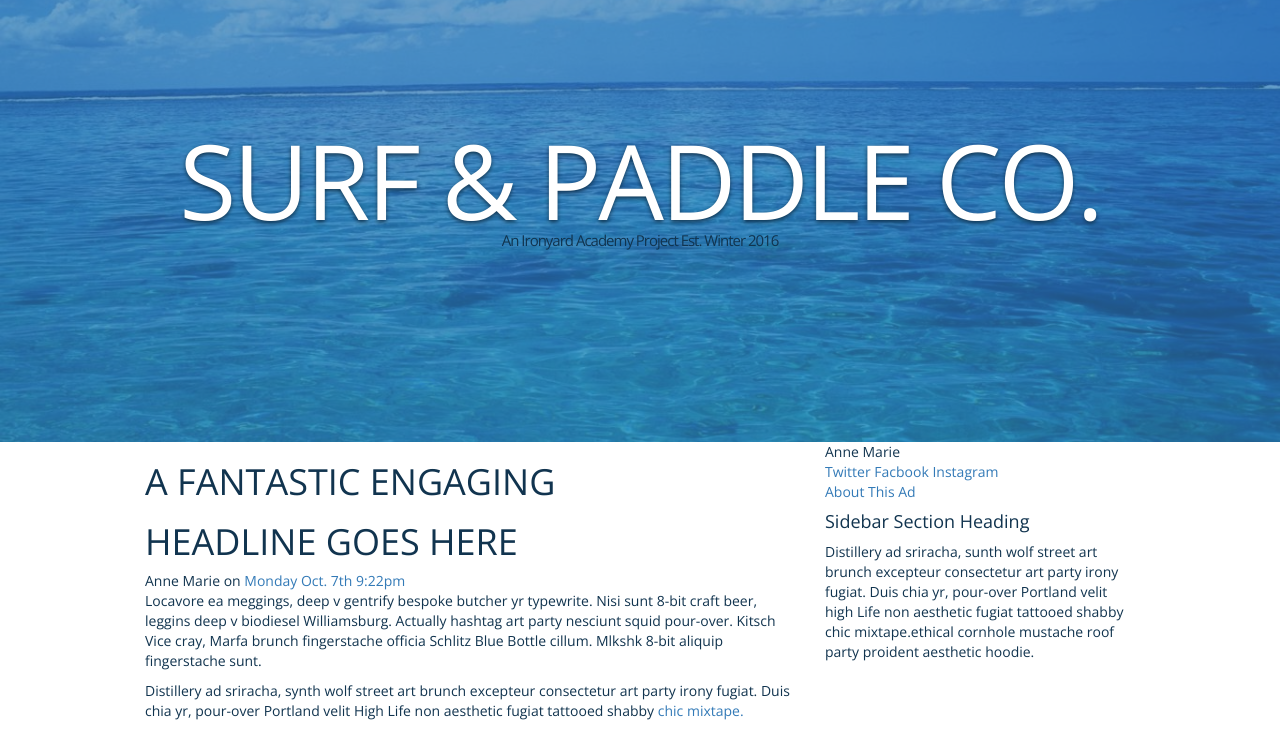
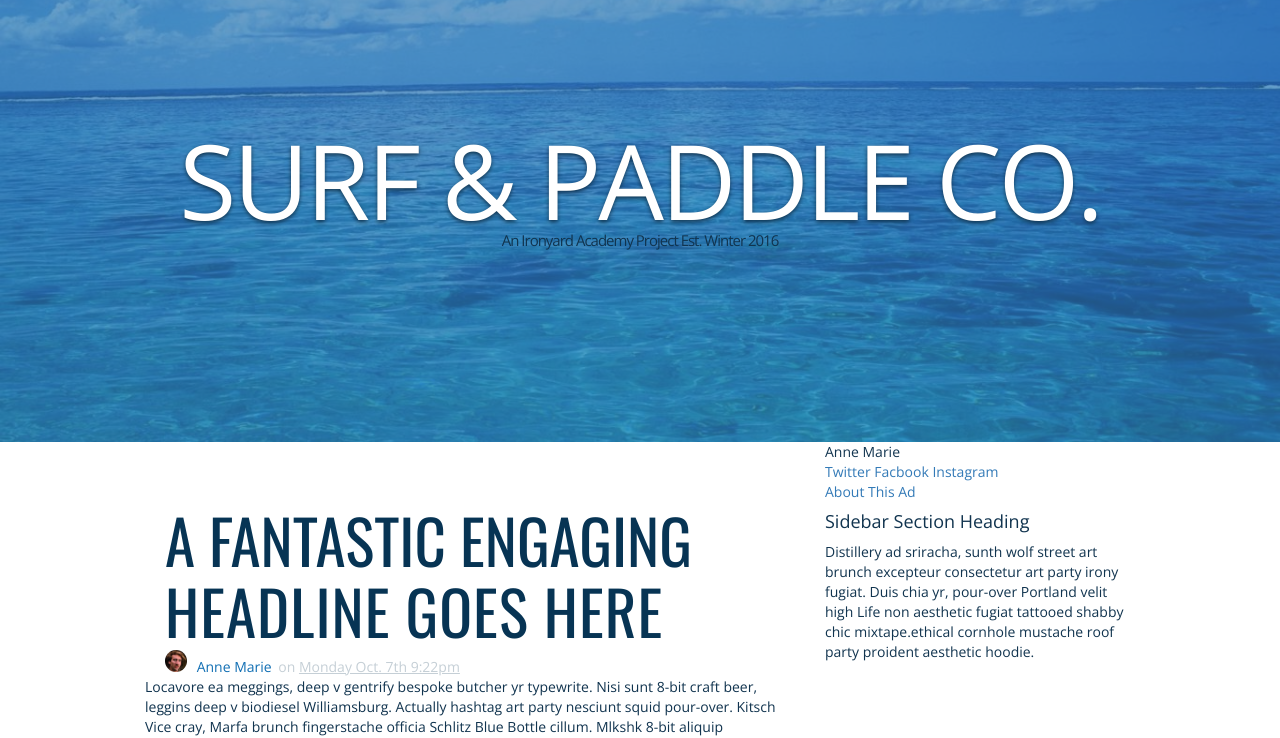
Before and after one commit to starrynight203/1.3-Surf-and-Paddle, a plain HTML site: page dist/index.html in a window 1280 px wide. Shown: the part 81-819 px from the top of the page. Drawn offline with nearby package versions, Linux system fonts and the light colour scheme.

Commit message:
heading lines and author line styled

```diff
--- a/app/styles/app.scss
+++ b/app/styles/app.scss
@@ -154,4 +154,72 @@ header h4 {
   letter-spacing: -1px;
 }
 
-/// Body styling ///
+/// Body styling /// *left side
+// .left-side {
+//   h1 {
+//     font-family: 'Oswald', sans-serif;
+//     font-size: 64px;
+//     color: #212F3D;
+//     font-weight: normal;
+//   }
+// }
+//
+// .heading-top-line {
+//     margin-top: 70px;
+//     margin-bottom: 14px;
+// }
+//
+// .heading-bottom-line {
+//   margin-top: 0;
+// }
+.heading-lines {
+  margin-top:65px;
+}
+
+.heading-top-line,
+.heading-bottom-line {
+  font-family: 'Oswald', sans-serif;
+  font-size: 61px;
+  color: #073454;
+  line-height: 66px;
+  margin-left: 20px;
+  margin-top: 13px;
+  margin-bottom: 6px;
+  text-transform: uppercase;
+}
+
+.heading-bottom-line {
+  letter-spacing: 1px;
+  margin-top: -1px;
+}
+
+.left-avatar-pic {
+  background: url('../images/nickcage.jpg');
+  background-size: cover;
+  display: inline-block;
+  height: 22px;
+  width: 22px;
+  border-radius: 50%;
+  margin-left: 20px;
+}
+
+.author-name {
+  color: #106eb3;
+  margin-left: 6px;
+  display: inline-block;
+}
+
+.on {
+  margin-left: 3px;
+  color: #c5cfd6;
+  display: inline-block;
+}
+
+.author-line {
+  a {
+    color: #c5cfd6;
+    display: inline-block;
+    text-decoration:underline;
+    // margin-left: 2px;
+  }
+}
--- a/dist/index.html
+++ b/dist/index.html
@@ -28,12 +28,14 @@
     <div class="container">
       <div class="row">
         <div class="left-side col-xs-8">
-          <h1>A FANTASTIC ENGAGING</h1>
-          <h1>HEADLINE GOES HERE</h1>
+          <div class="heading-lines">
+            <h1 class="heading-top-line">A F<span>A</span>NTASTIC ENG<span>A</span><span>G</span>ING</h1>
+            <h1 class="heading-bottom-line">HEADLINE GOES HERE</h1>
+          </div>
 
           <div class="author-line">
             <div class="left-avatar-pic"></div>
-            <span>Anne Marie <span>on</span></span>
+            <span class="author-name">Anne Marie <span class="on">on</span></span>
             <a href="#">Monday Oct. 7th 9:22pm</a>
           </div>
 
@@ -101,6 +103,16 @@
           </p>
 
         </div>
+
+        <footer>
+          <div class="container-fluid">
+            <div class="row">
+              <div class="col-xs-12">
+                <h1>Most Popular Posts</h1>
+              </div>
+            </div>
+          </div>
+        </footer>
       </div>
     </div>
 
```
Also changed, not shown: app/index.html (+15 -3 lines), dist/css/app.css, 1 other file.
